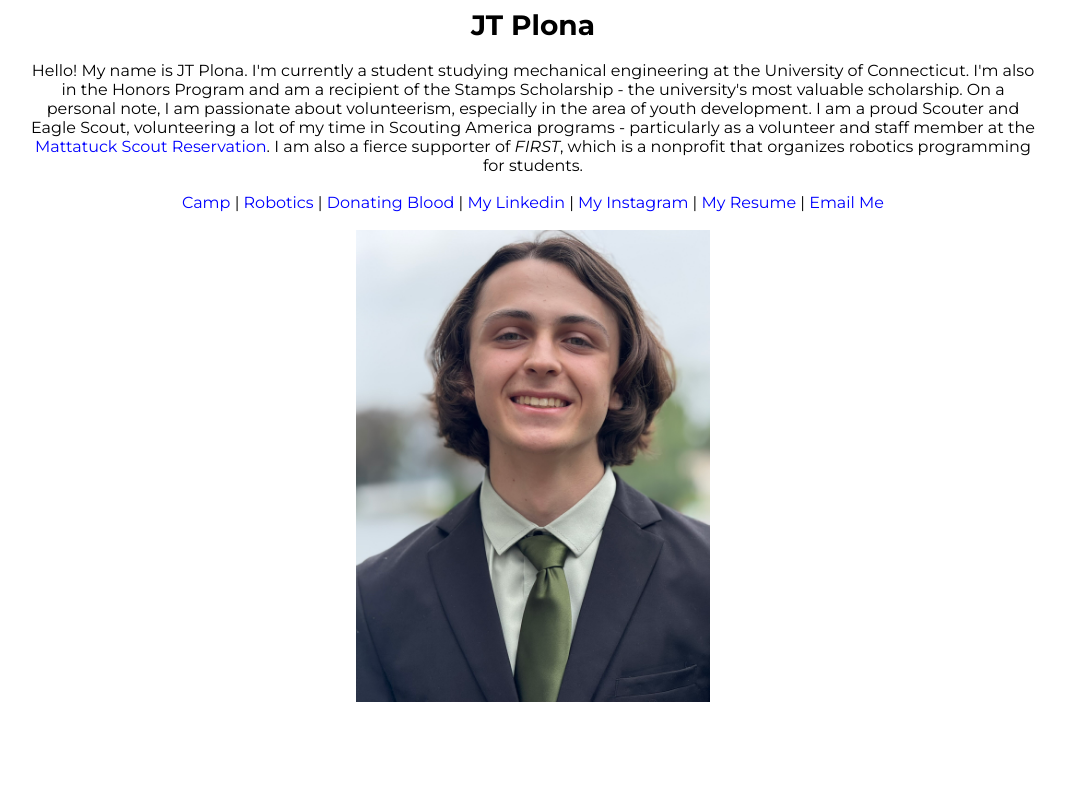
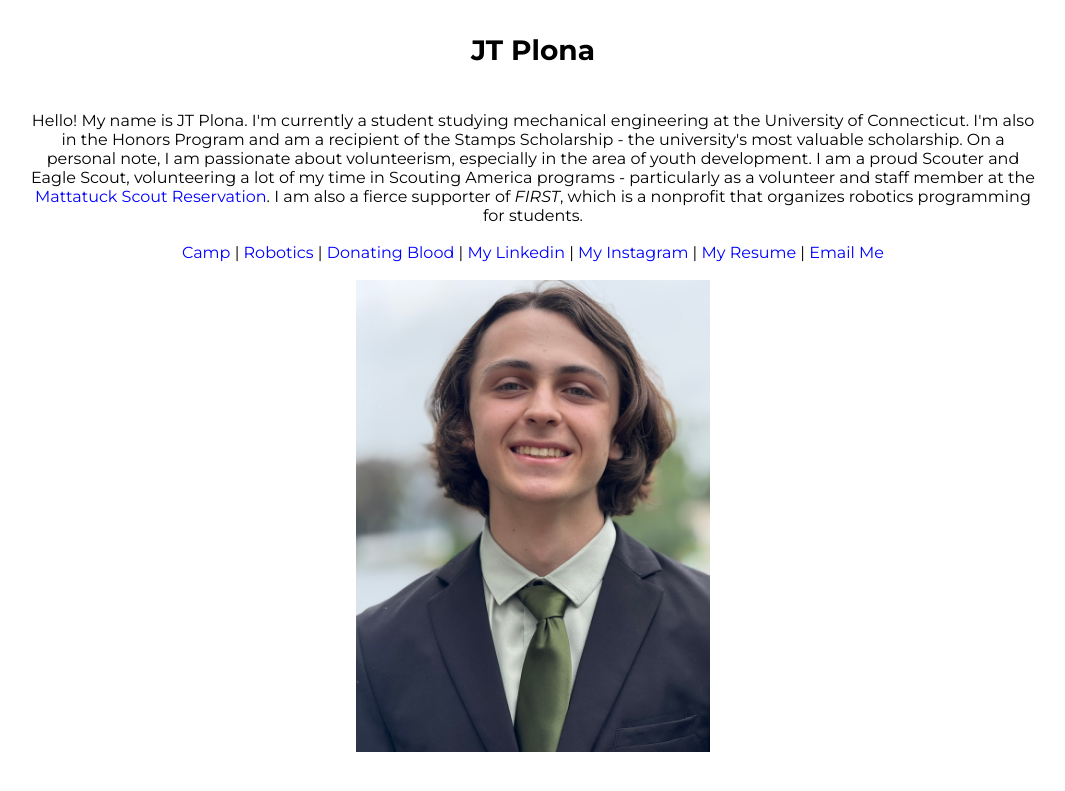
Before and after one commit to jt-pl/jt-pl.github.io, a Jekyll site: the page index.html, which Jekyll copies as it is, in a window 1280 px wide. Shown: the top 791 px of the page, without its empty margins (107-1172 px from the left). Built offline with Jekyll 4.4.1, drawn with Linux system fonts in a browser that asks for light colours.

Commit message:
Update mainStyles.css

```diff
--- a/css/mainStyles.css
+++ b/css/mainStyles.css
@@ -6,6 +6,8 @@ h1  {font-family: Montserrat;
      margin: auto;
      font-size: 1.75em;
      font-style: bold;
+     padding-top: 25px;
+     padding-bottom: 25px;
     }
 p  {font-family: Montserrat;
     max-width: 80%;
```
